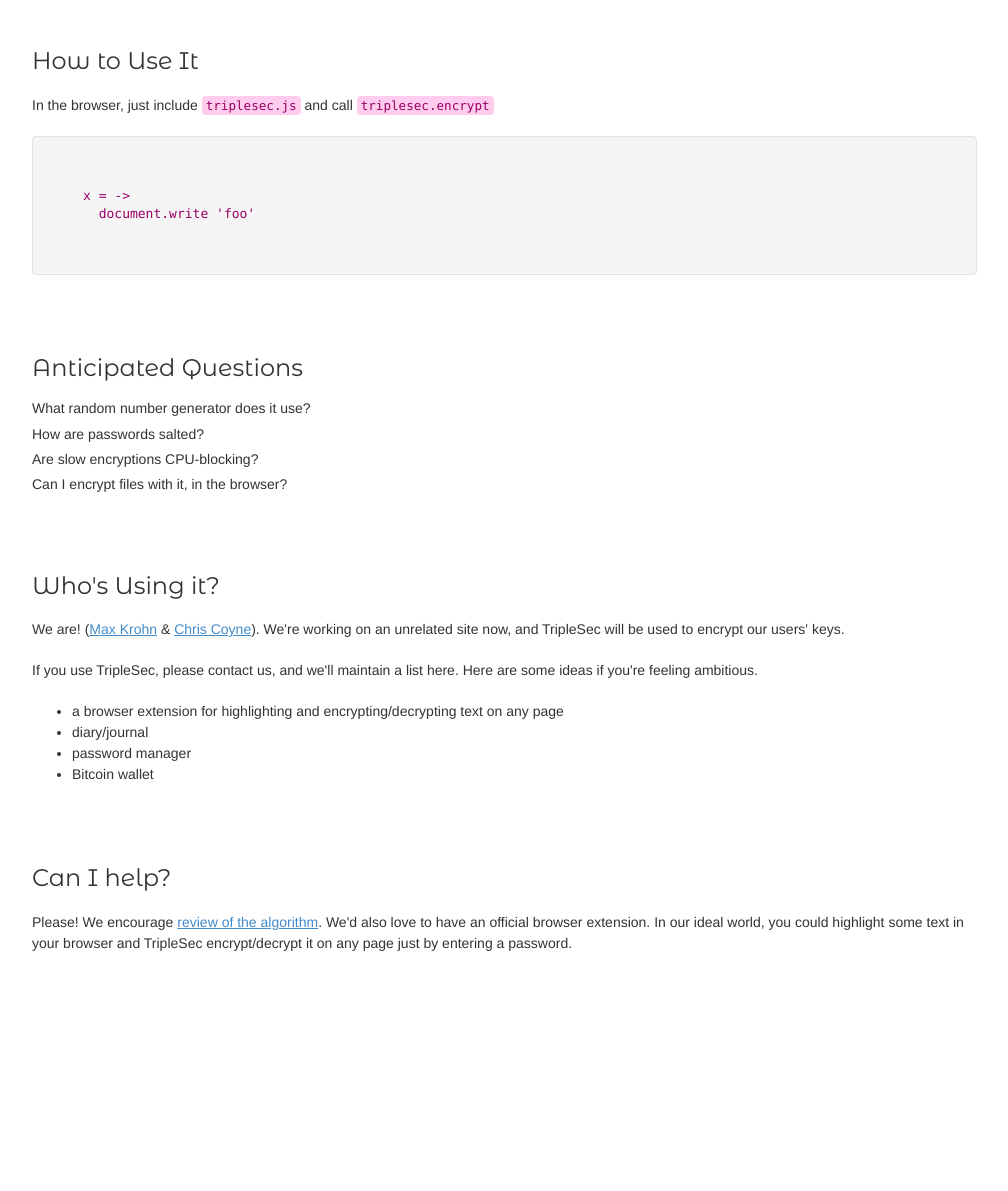
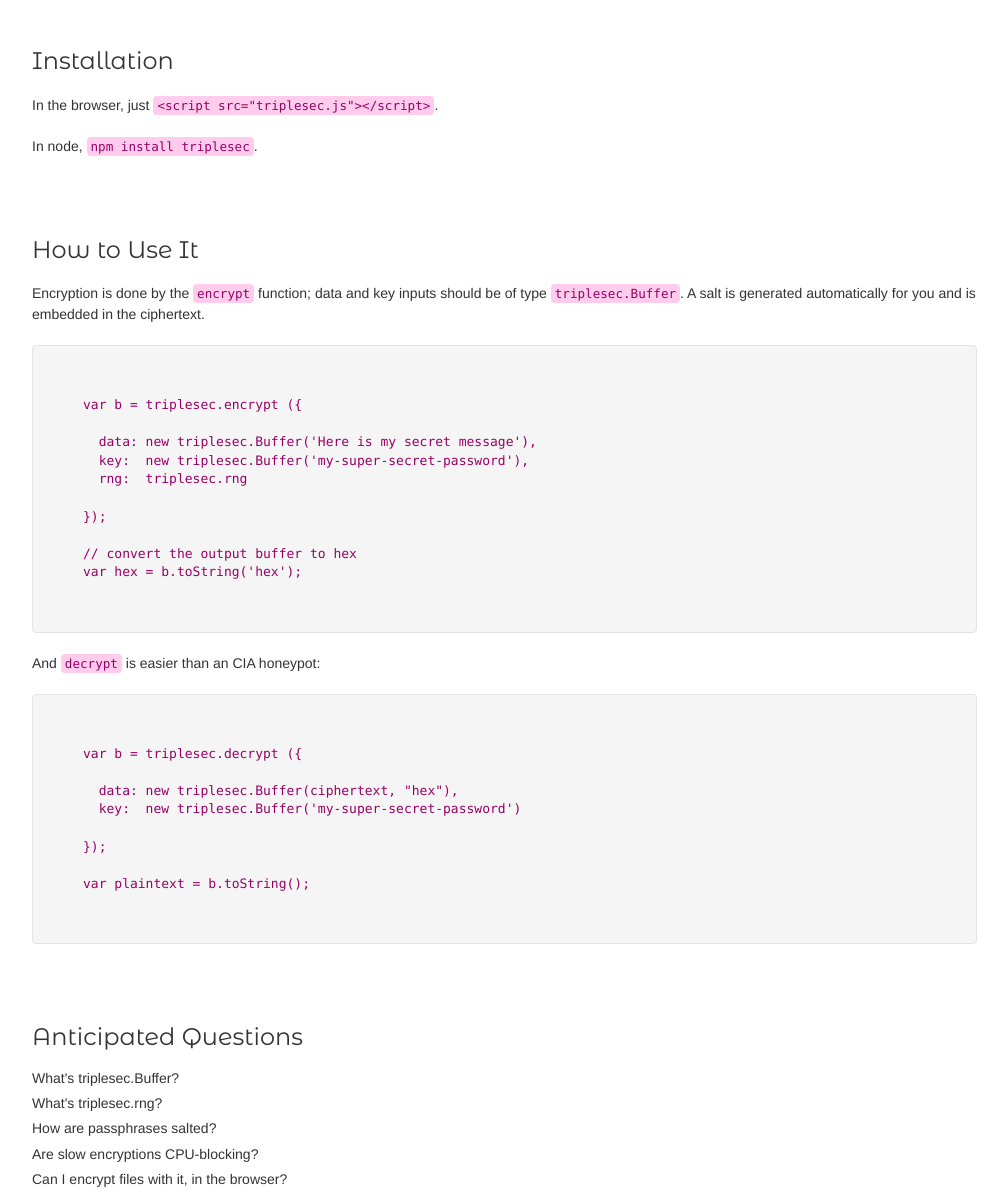
Before and after one commit to keybase/triplesec, a website: page site/index.html in a window 1280 px wide. Shown: the part 820-2011 px from the top of the page, without its empty margins (233-1241 px from the left). Before the commit the page ends 1794 px from the top, so only its background shows below. Drawn offline with Linux system fonts and the light colour scheme.

Commit message:
more design/wording

```diff
--- a/site/index.html
+++ b/site/index.html
@@ -36,13 +36,11 @@
         $('.btn-encrypt').on 'click', ->
           data   = new triplesec.Buffer $('#demo-input-data').val()
           key    = new triplesec.Buffer $('#demo-input-key').val()
-          salt   = new triplesec.Buffer   'soon to be auto-generated in triplesec'
           reset_progress()
           add_progress 'generating key...'
           add_progress 'doing something...'
           out    = triplesec.encrypt {
             data: data
-            salt: salt
             key:  key
             rng:  triplesec.rng
           }
@@ -52,15 +50,13 @@
           textarea_auto $("#demo-input-data")[0]
 
         $('.btn-decrypt').on 'click', ->
-          data   = new triplesec.Buffer $('#demo-input-data').val()
+          data   = new triplesec.Buffer $('#demo-input-data').val(), 'hex'
           key    = new triplesec.Buffer $('#demo-input-key').val()
-          salt   = new triplesec.Buffer   'soon to be auto-generated in triplesec'
           reset_progress()
           add_progress 'decrypting step 1...'
           add_progress 'decrypting step 2...'
           out    = triplesec.decrypt {
             data: data
-            salt: salt
             key:  key
           }
           txt = out.toString()
@@ -103,7 +99,6 @@
                 so that a failure in one will expose nothing. The 3 encryptions are combined in a
                 simple technique outlined by Bruce Schneier in <i>Applied Cryptography</i>.
               </p>
-
               <p>
                 In other words, <b>TripleSec</b> should work, unless <i>all 3</i> of these encryptions have fallen.
               </p>
@@ -156,21 +151,52 @@
           </div>
           <!-- /.demo -->
 
+          <div class="installation subsection">
+            <h3>Installation</h3>
+            <p>
+              In the browser, just <code>&lt;script src="triplesec.js"&gt;&lt;/script&gt;</code>.
+            </p>
+            <p>
+              In node, <code>npm install triplesec</code>.
+            </p>
+          </div>
+
           <div class="how-to-use subsection">
             <h3>How to Use It</h3>
-            In the browser, just include <code>triplesec.js</code> and call <code>triplesec.encrypt</code>
+            <p>
+            Encryption is done by the <code>encrypt</code> function; data and key inputs
+            should be of type <code>triplesec.Buffer</code>. A salt is generated automatically for you and is embedded in the ciphertext.
+            </p>
+            <pre>var b = triplesec.encrypt ({
 
-            <pre>
-x = ->
-  document.write 'foo'</pre>
+  data: new triplesec.Buffer('Here is my secret message'),
+  key:  new triplesec.Buffer('my-super-secret-password'),
+  rng:  triplesec.rng
+
+});
+
+// convert the output buffer to hex
+var hex = b.toString('hex');</pre>
+          <p>
+            And <code>decrypt</code> is easier than an CIA honeypot:
+          </p><pre>var b = triplesec.decrypt ({
+
+  data: new triplesec.Buffer(ciphertext, "hex"),
+  key:  new triplesec.Buffer('my-super-secret-password')
+
+});
+
+var plaintext = b.toString();
+</pre>
 
           </div>
 
           <div class="questions subsection">
             <h3>Anticipated Questions</h3>
             <div class="question">
-              <h5>What random number generator does it use?</h5>
-              <h5>How are passwords salted?</h5>
+              <h5>What's triplesec.Buffer?</h5>
+              <h5>What's triplesec.rng?</h5>
+              <h5>How are passphrases salted?</h5>
               <h5>Are slow encryptions CPU-blocking?</h5>
               <h5>Can I encrypt files with it, in the browser?</h5>
             </div>
@@ -183,11 +209,15 @@
               now, and TripleSec will be used to encrypt our users' keys.
             </p>
             <p>
-              If you use TripleSec, please contact us, and we'll maintain a list here. Here are some ideas if you're feeling ambitious.
+              If you use TripleSec, please contact us, and we'll mention you here.
+            </p>
+            <p>
+              Here are some ideas, in case you're feeling ambitious:
             </p>
             <ul>
-              <li>a browser extension for highlighting and encrypting/decrypting text on any page</li>
+              <li>a triplesec browser extension for highlighting and encrypting/decrypting text on any page</li>
               <li>diary/journal</li>
+              <li>key storage</li>
               <li>password manager</li>
               <li>Bitcoin wallet</li>
             </ul>
```
